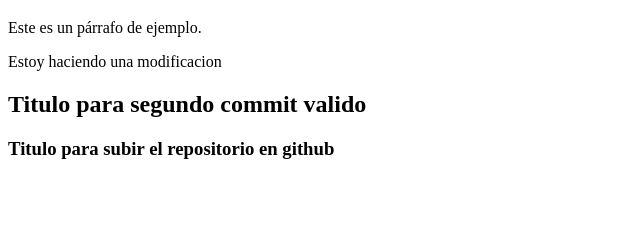
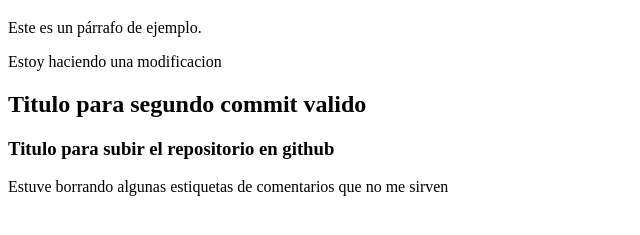
Before and after one commit to AustinEPL/aplicandogit, a plain HTML site: page index.html in a window 1280 px wide. Shown: the part 61-296 px from the top of the page, without its empty margins (0-640 px from the left). Drawn offline with Linux system fonts and the light colour scheme.

Commit message:
eliminando comentarios

```diff
--- a/index.html
+++ b/index.html
@@ -7,7 +7,7 @@
     <!-- Enlaces a hojas de estilo CSS, scripts, etc. van aquí -->
 </head>
 <body>
-    <!-- Contenido de la página va aquí -->
+
 
     <h1>Hola git!</h1>
     <p>Este es un párrafo de ejemplo.</p>
@@ -15,8 +15,10 @@
 
     <h2>Titulo para segundo commit valido</h2>
     <h3>Titulo para subir el repositorio en github</h3>
-    <!-- Fin del contenido de la página -->
 
-    <!-- Scripts de JavaScript y otras inclusiones van aquí -->
+    <p>Estuve borrando algunas estiquetas de comentarios que no me sirven</p>
+
+
+
 </body>
 </html>
```
